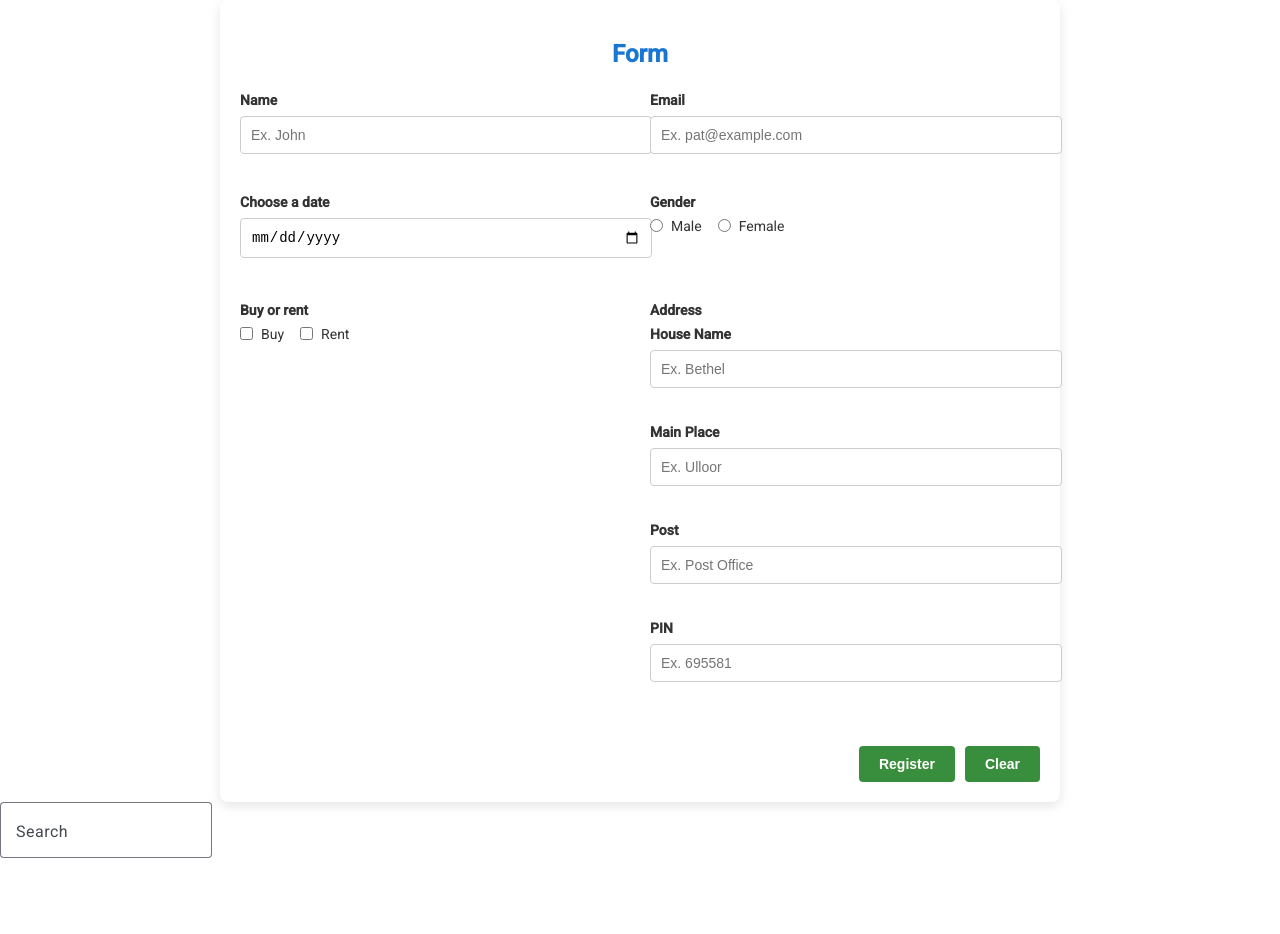
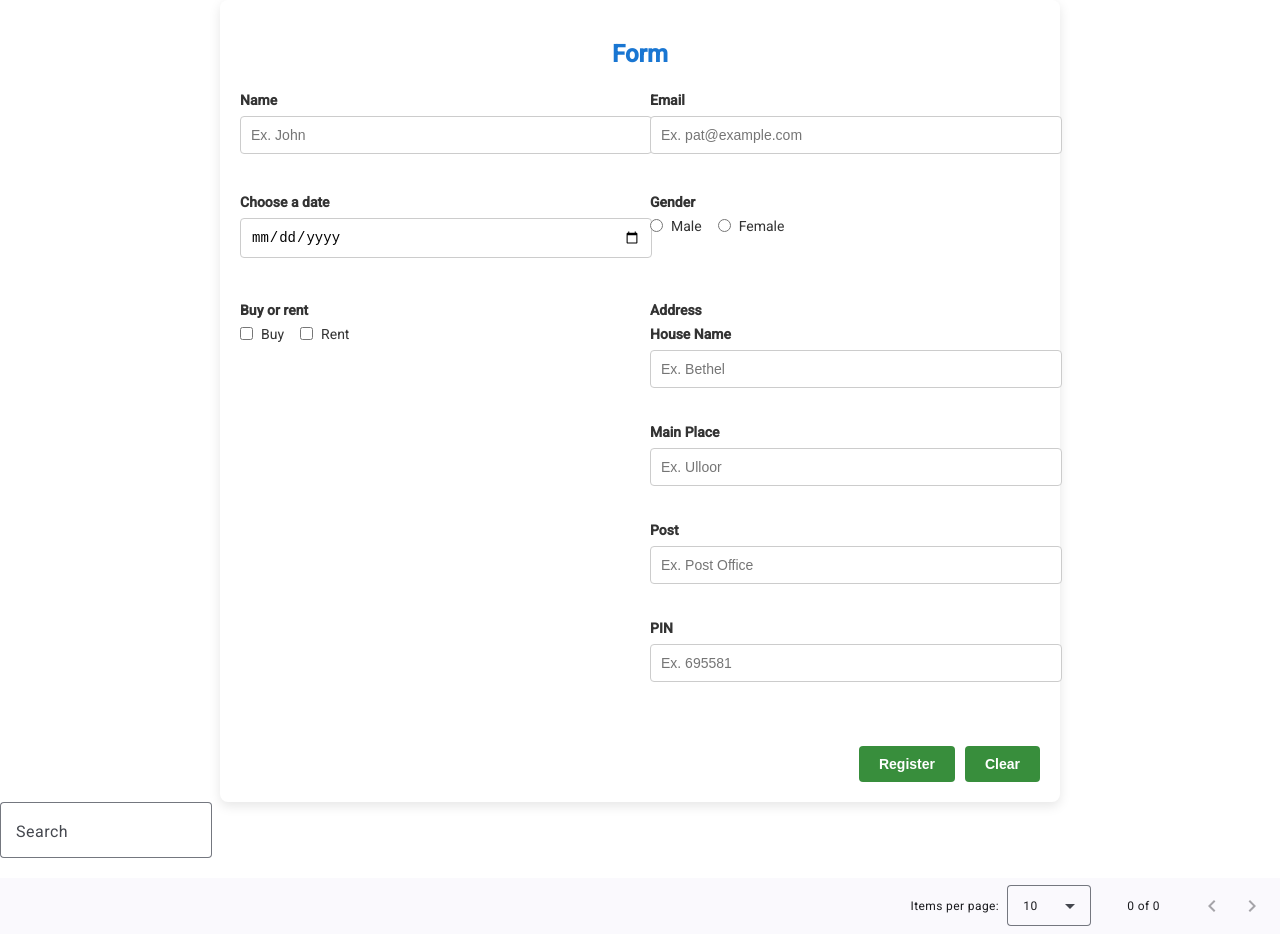
Before and after one commit to arjuntechpool/forms-app, an Angular app: page / in a window 1280 px wide. Before the commit the page ends 878 px from the top, so only its background shows below. Built offline with nearby package versions, Linux system fonts and the light colour scheme.

Commit message:
Paginator added

```diff
--- a/src/app/signup/signup.component.html
+++ b/src/app/signup/signup.component.html
@@ -183,7 +183,14 @@
   <input matInput (keyup)="applyFilter($event)" placeholder="Search records">
 </mat-form-field>
 
-<!-- Updated Results Table using Angular Material -->
+<!-- Results Table -->
+<mat-paginator [length]="filteredResults.data.length"
+               [pageSize]="pageSize"
+               [pageSizeOptions]="pageSizeOptions"
+               (page)="onPageChange($event)"
+               aria-label="Select page">
+</mat-paginator>
+
 <mat-table *ngIf="showTable && filteredResults.data.length > 0" [dataSource]="filteredResults" class="mat-elevation-z8" aria-label="Form Results">
   <!-- Name Column -->
   <ng-container matColumnDef="name">
--- a/src/app/signup/signup.component.ts
+++ b/src/app/signup/signup.component.ts
@@ -1,22 +1,26 @@
 import { CommonModule } from '@angular/common';
-import { Component, OnInit } from '@angular/core';
+import { Component } from '@angular/core';
 import { FormsModule } from '@angular/forms';
+import { MatTableDataSource, MatTableModule } from '@angular/material/table';
+import { MatPaginatorModule, PageEvent } from '@angular/material/paginator';
 import { MatFormFieldModule } from '@angular/material/form-field';
 import { MatInputModule } from '@angular/material/input';
-import { MatTableDataSource, MatTableModule } from '@angular/material/table';
 
 @Component({
   selector: 'app-signup',
-  standalone: true,
   templateUrl: './signup.component.html',
   styleUrls: ['./signup.component.css'],
-  imports: [CommonModule, FormsModule, MatTableModule, MatFormFieldModule,MatInputModule],
+  standalone: true,
+  imports: [
+    FormsModule,
+    CommonModule,
+    MatTableModule,
+    MatPaginatorModule,
+    MatFormFieldModule,
+    MatInputModule,
+  ],
 })
-export class SignupComponent implements OnInit {
-  ngOnInit(): void {
-    // Initialization logic can go here
-  }
-
+export class SignupComponent {
   // Model to store form values
   model = {
     name: '',
@@ -32,11 +36,10 @@ export class SignupComponent implements OnInit {
   };
 
   formResults: any[] = []; // Store submitted results
-
   showTable = false; // Control table visibility
   submitted = false; // Track if the form has been submitted
 
-  filteredResults = new MatTableDataSource<any>(this.formResults); // For filtering
+  // Table properties
   displayedColumns: string[] = [
     'name',
     'email',
@@ -49,14 +52,9 @@ export class SignupComponent implements OnInit {
     'pin',
     'actions',
   ];
-
-  // Apply filter method
-  applyFilter(event: Event) {
-    const filterValue = (event.target as HTMLInputElement).value
-      .trim()
-      .toLowerCase();
-    this.filteredResults.filter = filterValue;
-  }
+  filteredResults = new MatTableDataSource<any>([]); // DataSource for the table
+  pageSize = 10; // Default page size
+  pageSizeOptions = [5, 10, 25, 100]; // Page size options
 
   // Handle button click
   onSubmit() {
@@ -64,8 +62,9 @@ export class SignupComponent implements OnInit {
 
     if (this.isFormValid()) {
       // Save the form data
-      this.formResults.push({ ...this.model });
-      this.filteredResults.data = this.formResults;
+      const formData = { ...this.model, date: this.formatDate(this.model.date) };
+      this.formResults.push(formData);
+      this.filteredResults.data = [...this.formResults]; // Update the table data
       this.showTable = true;
       this.resetForm();
       this.submitted = false;
@@ -76,14 +75,6 @@ export class SignupComponent implements OnInit {
 
   // Validate form fields
   isFormValid(): boolean {
-    // Check if the email already exists in formResults
-    // const emailExists = this.formResults.some(
-    //   (entry) => entry.email === this.model.email
-    // );
-    // if (emailExists) {
-    //   alert('This email is already registered.');
-    //   return false;
-    // }
     return (
       this.isNameValid() &&
       this.isEmailValid() &&
@@ -146,24 +137,33 @@ export class SignupComponent implements OnInit {
     const entry = this.formResults[index];
     this.model = { ...entry };
     this.formResults.splice(index, 1); // Remove the entry from the table
+    this.filteredResults.data = [...this.formResults]; // Update the table data
   }
 
-  // Delete an entry with confirmation
+  // Delete an entry
   deleteEntry(index: number) {
-    const confirmDelete = confirm(
-      'Are you sure you want to delete this entry?'
-    );
-    if (confirmDelete) {
-      this.formResults.splice(index, 1); // Remove the entry at the specified index
-      if (this.formResults.length === 0) {
-        this.showTable = false; // Hide the table if no entries are left
-      }
+    this.formResults.splice(index, 1); // Remove the entry at the specified index
+    this.filteredResults.data = [...this.formResults]; // Update the table data
+    if (this.formResults.length === 0) {
+      this.showTable = false; // Hide the table if no entries are left
     }
   }
 
   // Format date as dd/MM/yyyy
   formatDate(dateString: string): string {
+    if (!dateString) return ''; // Handle null or undefined
     const date = new Date(dateString);
     return date.toLocaleDateString('en-GB');
   }
+
+  // Apply filter to the table
+  applyFilter(event: Event) {
+    const filterValue = (event.target as HTMLInputElement).value;
+    this.filteredResults.filter = filterValue.trim().toLowerCase();
+  }
+
+  // Handle page change
+  onPageChange(event: PageEvent) {
+    this.pageSize = event.pageSize;
+  }
 }
```
